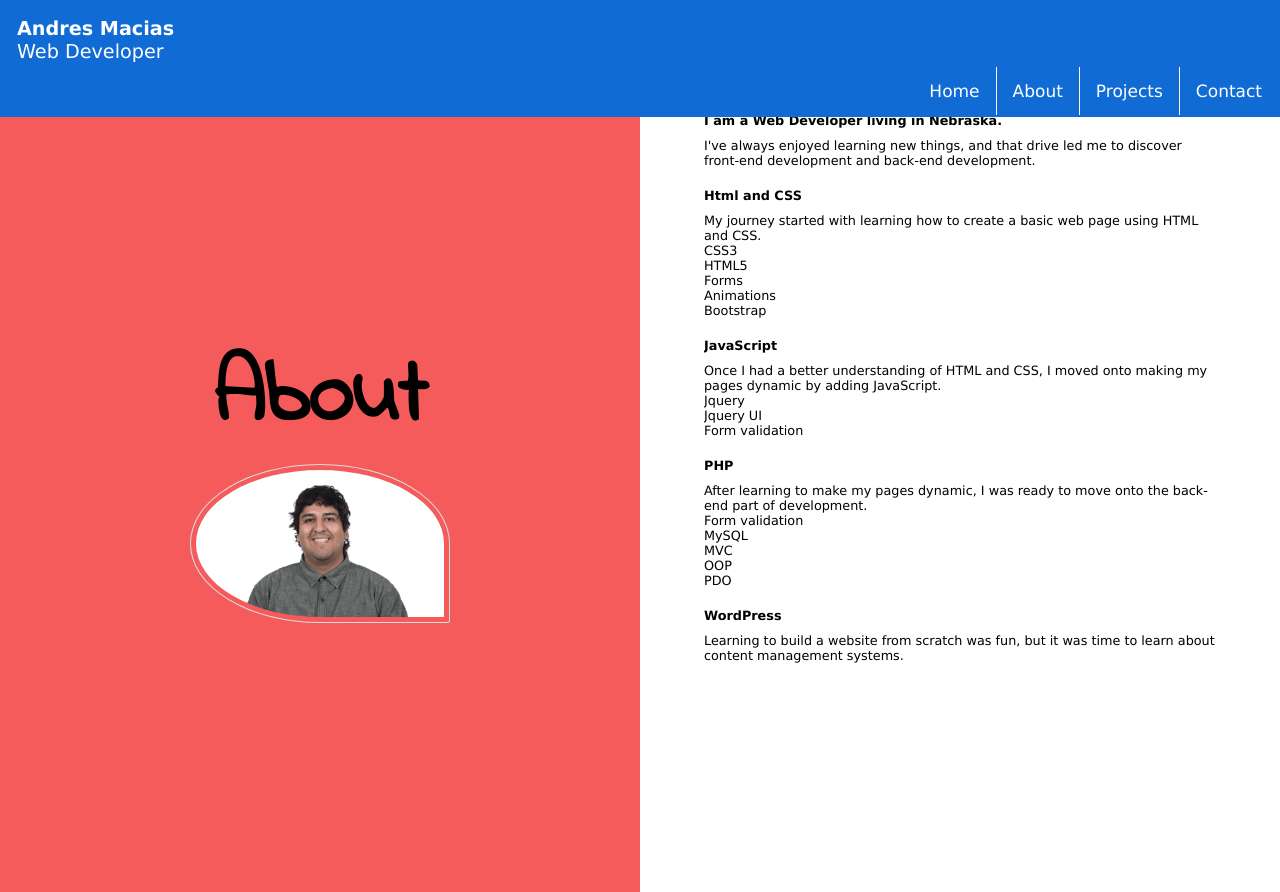
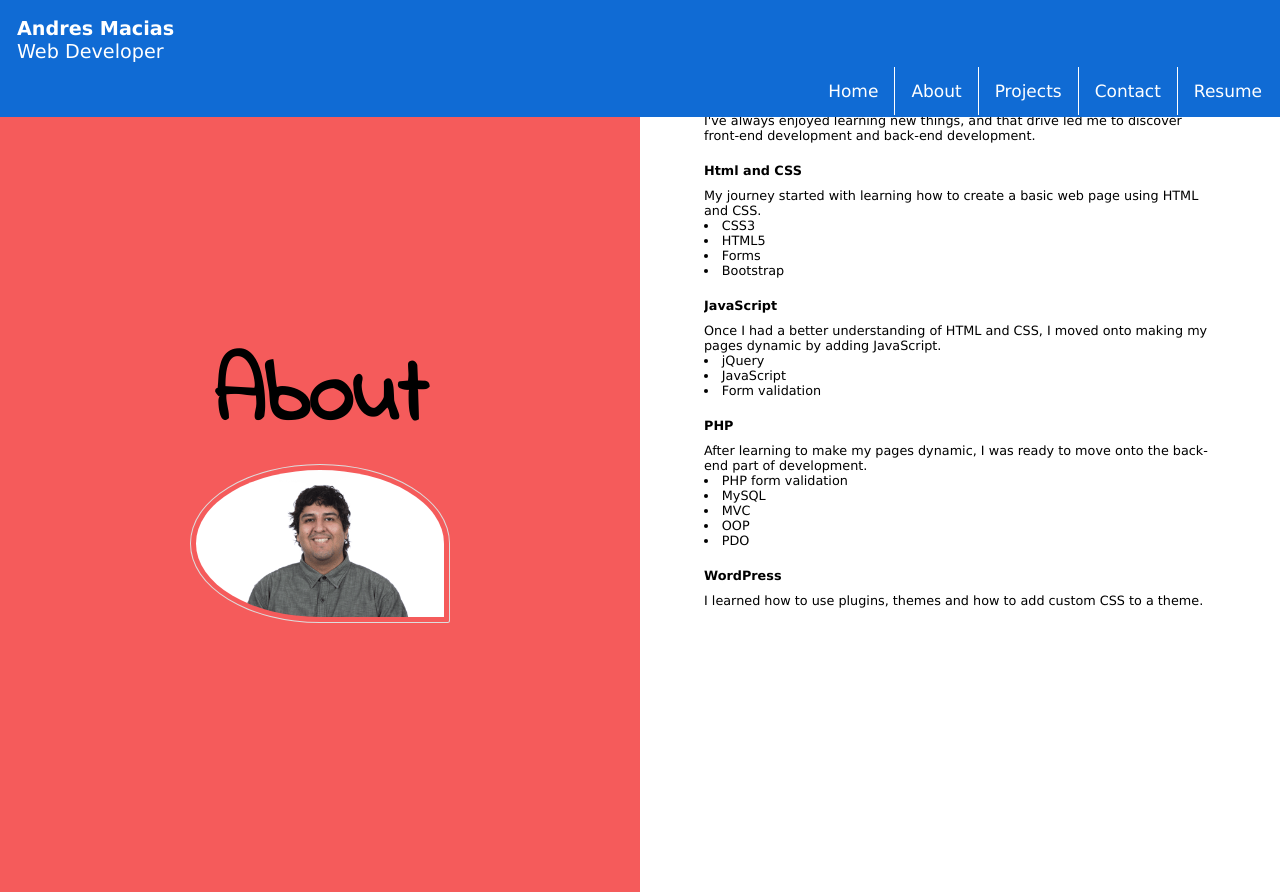
Before and after one commit to webDevAndres/portfolio, a PHP site: page / in a window 1280 px wide. Shown: the top 892 px of the page. Run offline with PHP 8.4, Linux system fonts and the light colour scheme; some libraries are stand-ins or nearby versions.

Commit message:
minor fixes

```diff
--- a/css/style.css
+++ b/css/style.css
@@ -4,6 +4,11 @@
   margin: 0;
   padding: 0;
   font-size: 4vw; }
+
+.btnForm {
+  -webkit-appearance: none;
+  -moz-appearance: none;
+  appearance: none; }
 
 .row::after {
   content: "";
@@ -126,10 +131,10 @@ ABOUT, PROJECTS, CONTACT SECTION STYLES
   min-height: 100vh;
   width: 80%;
   padding-bottom: 20px;
-  margin: auto; }
+  margin: auto;
+  padding-top: 20px; }
 
-.rightAboutText h2,
-.rightAboutText h1 {
+.rightAboutText h2 {
   margin-top: 20px;
   margin-bottom: 10px; }
 
@@ -141,8 +146,13 @@ ABOUT, PROJECTS, CONTACT SECTION STYLES
 .leftProjectsText {
   background-color: #106bd4; }
 
-ul li {
-  list-style-type: none; }
+ul {
+  list-style-position: inside; }
+
+.projects ul {
+  list-style-type: none;
+  text-align: left;
+  padding-left: 10px; }
 
 .projectsButtons {
   padding-top: 30vh; }
@@ -384,7 +394,7 @@ WORK ON ERROR MESSAGE and when the form is submitted display bottom of page
     float: right; }
   .topnav a {
     border-right: 1px solid #ffffff; }
-  .topnav a:nth-child(4) {
+  .topnav a:nth-child(5) {
     border-right: none; }
   #backToTop {
     font-size: 2vw; }
@@ -437,7 +447,7 @@ WORK ON ERROR MESSAGE and when the form is submitted display bottom of page
     float: right; }
   .topnav a {
     border-right: 1px solid #ffffff; }
-  .topnav a:nth-child(4) {
+  .topnav a:nth-child(5) {
     border-right: none; }
   /*style the avatar image for desktop*/
   .headerContent header h1,
--- a/index.php
+++ b/index.php
@@ -144,7 +144,7 @@ if ($validForm) {
     <meta name="viewport" content="width=device-width, initial-scale=1.0">
     <meta http-equiv="X-UA-Compatible" content="ie=edge">
     <title>andresmonline</title>
-    <!-- <script src="js/jquery-scrollify/jquery.scrollify.js"></script> -->
+
     <link rel="stylesheet" href="css/style.css">
     <style>
         @import url('https://fonts.googleapis.com/css?family=Indie+Flower');
@@ -176,6 +176,7 @@ if ($validForm) {
                 <a href="#about" id="aboutSection">About</a>
                 <a href="#projects" id="projectsSection">Projects</a>
                 <a href="#contact" id="contactSection">Contact</a>
+                <a href="resume/my-resume.pdf" target="_blank">Resume</a>
                 <a href="javascript:void(0);" class="icon" onclick="mobileNav()">&#9776;</a>
             </div>
         </div>
@@ -196,57 +197,36 @@ if ($validForm) {
             </div>
             <div class="col-m-12 col-6">
                 <section class="rightAboutText">
-                        <header>
-                            <h1> I am a Web Developer living in Nebraska.</h1>
-                        </header>
-
-                        <p>I've always enjoyed learning new things, and that drive led me to discover front-end development
-                            and back-end development.</p>
-
+                    <p>I've always enjoyed learning new things, and that drive led me to discover front-end development and
+                        back-end development.</p>
                     <h2>Html and CSS</h2>
-
                     <p>My journey started with learning how to create a basic web page using HTML and CSS.</p>
-
                     <ul>
                         <li>CSS3</li>
                         <li>HTML5</li>
                         <li>Forms</li>
-                            <li>Animations</li>
                         <li>Bootstrap</li>
 
                     </ul>
-
                     <h2>JavaScript</h2>
-
-                        <p>Once I had a better understanding of HTML and CSS, I moved onto making my pages dynamic by adding
-                            JavaScript.
+                    <p>Once I had a better understanding of HTML and CSS, I moved onto making my pages dynamic by adding JavaScript.
                     </p>
-
                     <ul>
-                            <li>Jquery</li>
-                            <li>Jquery UI</li>
+                        <li>jQuery</li>
+                        <li>JavaScript</li>
                         <li>Form validation</li>
-
-
                     </ul>
-
                     <h2>PHP</h2>
-
                     <p>After learning to make my pages dynamic, I was ready to move onto the back-end part of development.</p>
-
                     <ul>
-                            <li>Form validation</li>
+                        <li>PHP form validation</li>
                         <li>MySQL</li>
                         <li>MVC</li>
                         <li>OOP</li>
                         <li>PDO</li>
                     </ul>
-
                     <h2>WordPress</h2>
-
-                        <p>Learning to build a website from scratch was fun, but it was time to learn about content management
-                            systems.
-                        </p>
+                    <p>I learned how to use plugins, themes and how to add custom CSS to a theme.</p>
                 </section>
             </div>
         </div>
@@ -346,10 +326,8 @@ if ($validForm) {
                     <section class="socialMediaIcons">
                         <div class="row">
                             <div class="col-m-12 col-12">
-                                        <a href="https://www.linkedin.com/in/andres-macias-291a70157/" target="_blank" rel="noopener">
-                                            <i class="fab fa-linkedin fa-3x"></i></a>
-                                        <a href="https://github.com/webDevAndres" target="_blank" rel="noopener">
-                                            <i class="fab fa-github fa-3x"></i></a>
+                                    <a href="https://www.linkedin.com/in/andres-macias-291a70157/" target="_blank" rel="noopener"><i class="fab fa-linkedin fa-3x"></i></a>
+                                    <a href="https://github.com/webDevAndres" target="_blank" rel="noopener"><i class="fab fa-github fa-3x"></i></a>
                             </div>
                         </div>
                     </section>
```
Lines whose indentation alone changed are shown as unchanged.
